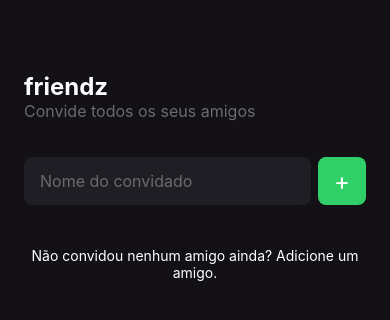
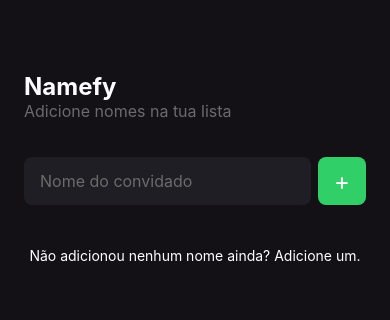
Before and after one commit to mannuelst/friendz, a React Native app: screen / in a window 390 px wide. Shown: the top 320 px of the page. Built offline with nearby package versions, Linux system fonts and the light colour scheme.

Commit message:
did you have a name list?

```diff
--- a/app.json
+++ b/app.json
@@ -1,7 +1,7 @@
 {
   "expo": {
-    "name": "friendz",
-    "slug": "friendz",
+    "name": "namefy",
+    "slug": "namefy",
     "version": "1.0.0",
     "orientation": "portrait",
     "icon": "./assets/icon.png",
--- a/src/screens/home/index.tsx
+++ b/src/screens/home/index.tsx
@@ -32,8 +32,8 @@ export function Home() {
   }
   return (
     <View style={styles.container}>
-      <Text style={styles.eventName}>friendz</Text>
-      <Text style={styles.eventDate}>Convide todos os seus amigos</Text>
+      <Text style={styles.eventName}>Namefy</Text>
+      <Text style={styles.eventDate}>Adicione nomes na tua lista</Text>
       <View style={styles.form}>
 
         <TextInput style={styles.input} placeholder="Nome do convidado"
@@ -60,7 +60,7 @@ export function Home() {
         )}
         ListEmptyComponent={() => (
           <Text style={styles.emptyList}>
-            Não convidou nenhum amigo ainda? Adicione um amigo.
+            Não adicionou nenhum nome ainda? Adicione um.
           </Text>
 
         )}
```
Also changed, not shown: 2 other files (tests, documents, lock files or other folders).
